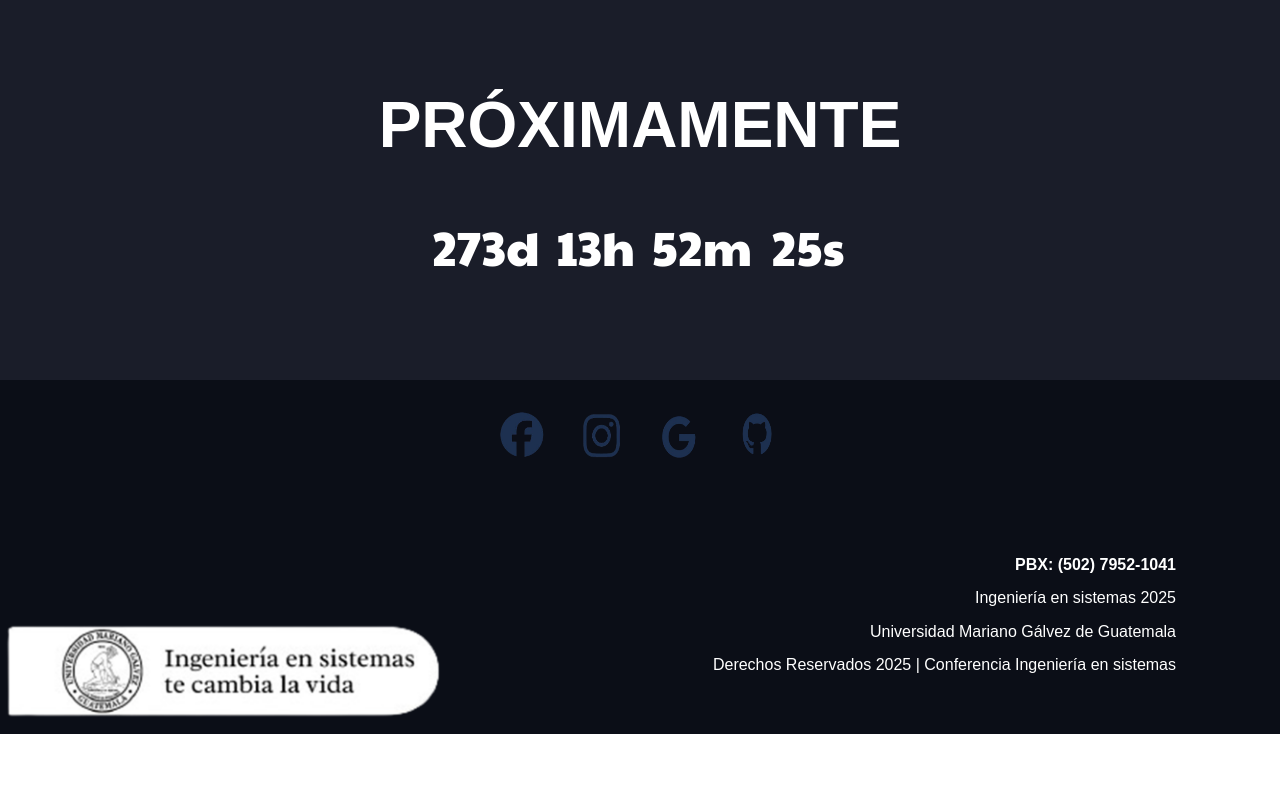
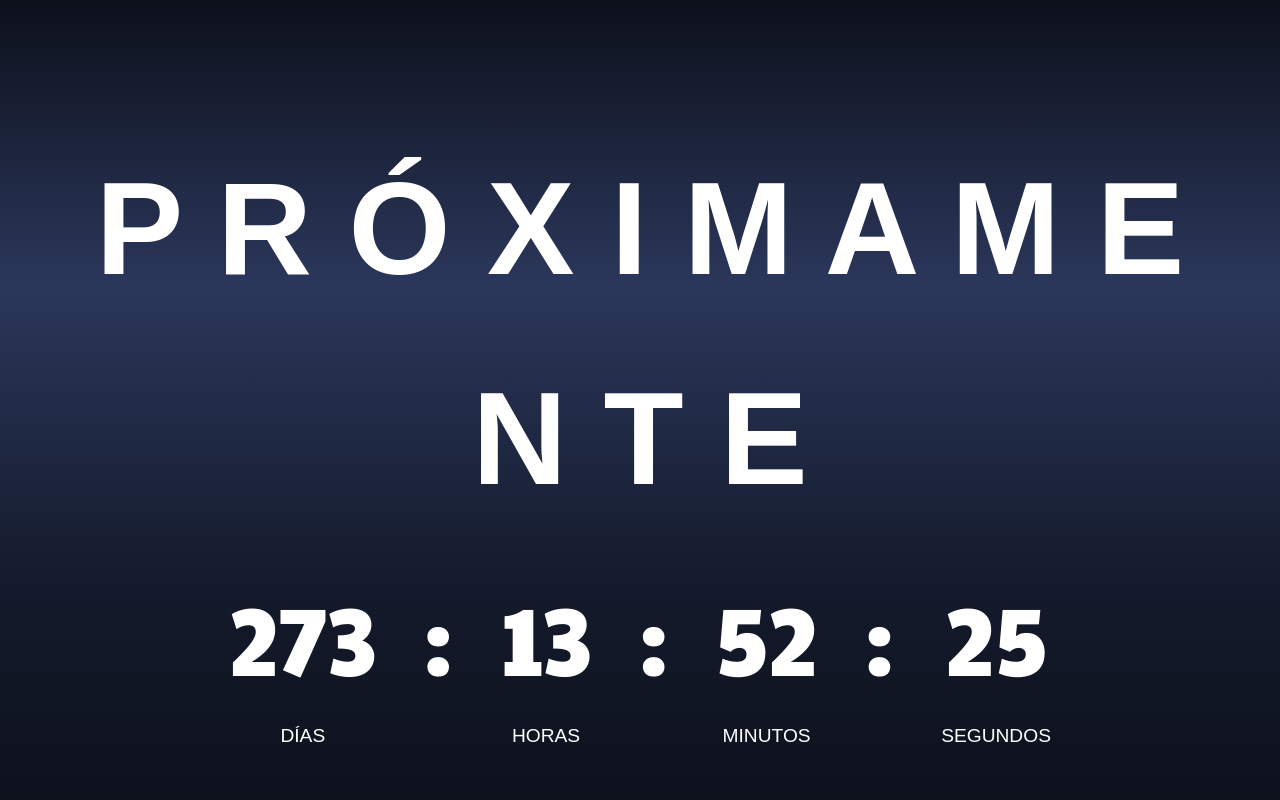
Before and after one commit to anthonymateoxd/Proyecto_Congreso_2025, a React (Vite) app: page / in a window 1280 px wide. Shown: the part 820-1620 px from the top of the page. Before the commit the page ends 1555 px from the top, so only its background shows below. Built offline with nearby package versions, Linux system fonts and the light colour scheme; a web font is replaced by a local one.

Commit message:
:sparkles: Diseño Cronometro Terminado

```diff
--- a/src/pages/ComingSoon.jsx
+++ b/src/pages/ComingSoon.jsx
@@ -59,23 +59,38 @@ function ComingSoon() {
 
       {/* Countdown Section */}
       <section className="countdown-section">
-        <h2 className="section-title">PRÓXIMAMENTE</h2>
+        <h2 className="section-title">P R Ó X I M A M E N T E</h2>
         <div className="countdown-timer">
-          <span>{formatTimeUnit(timeLeft.days)}d</span>
-          <span>{formatTimeUnit(timeLeft.hours)}h</span>
-          <span>{formatTimeUnit(timeLeft.minutes)}m</span>
-          <span>{formatTimeUnit(timeLeft.seconds)}s</span>
+          <div className="time-box">
+            <span>{formatTimeUnit(timeLeft.days)}</span>
+            <p className="time-title">DÍAS</p>
+          </div>
+          <span className="separator">:</span>
+          <div className="time-box">
+            <span>{formatTimeUnit(timeLeft.hours)}</span>
+            <p className="time-title">HORAS</p>
+          </div>
+          <span className="separator">:</span>
+          <div className="time-box">
+            <span>{formatTimeUnit(timeLeft.minutes)}</span>
+            <p className="time-title">MINUTOS</p>
+          </div>
+          <span className="separator">:</span>
+          <div className="time-box">
+            <span>{formatTimeUnit(timeLeft.seconds)}</span>
+            <p className="time-title">SEGUNDOS</p>
+          </div>
         </div>
       </section>
+
 
       {/* Footer */}
       <footer className="main-footer">
         <div className="footer-social">
           <div className="social-icons">
-      <a href="#" className="social-icon"><img src={fb} alt="Facebook" /></a>
-      <a href="#" className="social-icon"><img src={ig} alt="Instagram" /></a>
-      <a href="#" className="social-icon"><img src={google} alt="Google" /></a>
-      <a href="#" className="social-icon"><img src={git} alt="Github" /></a>
+            <a href="https://www.facebook.com/u.marianogalvez/" target="_blank" className="social-icon"><img src={fb} alt="Facebook" /></a>
+            <a href="https://www.instagram.com/marianogalvez/" target="_blank" className="social-icon"><img src={ig} alt="Instagram" /></a>
+            <a href="https://www.umg.edu.gt/" target="_blank" className="social-icon"><img src={google} alt="Google" /></a>
           </div>
         </div>
 
@@ -83,18 +98,16 @@ function ComingSoon() {
           <div className="footer-logo-container">
             <img src={Umg} alt="Logo Universidad" className="footer-logo" />
           </div>
-
           <div className="footer-info">
-
-
             <div className="footer-contact">
+              <p>info@umg.edu.gt</p>
               <p><strong>PBX: (502) 7952-1041  </strong></p>
               <p>Ingeniería en sistemas 2025  </p>
             </div>
 
             <div className="footer-university">
               <p>Universidad Mariano Gálvez de Guatemala  </p>
-        <p>Derechos Reservados 2025 | Conferencia Ingeniería en sistemas  </p>
+              <p>© Derechos Reservados 2025 | Conferencia Ingeniería en sistemas  </p>
             </div>
         </div>
       </div>
--- a/src/styles/ComingSoon.css
+++ b/src/styles/ComingSoon.css
@@ -1,6 +1,7 @@
 /* Font Imports */
 @import url('https://fonts.googleapis.com/css2?family=Pavanam&family=Paytone+One&display=swap');
 @import url('https://fonts.googleapis.com/css2?family=Radley:ital@0;1&display=swap');
+@import url('https://fonts.googleapis.com/css2?family=Paytone+One&display=swap" rel="stylesheet');
 
 /* Reset completo */
 * {
@@ -12,7 +13,7 @@
 /* Base Styles */
 :root {
   --primary-bg: #0B0E17;
-  --secondary-bg: #1A1D29;
+  --secondary-bg: #171E30;
   --accent-color: #FFFFFF;
   --text-light: #FFFFFF;
   --text-dark: #333333;
@@ -91,7 +92,7 @@ body {
   justify-content: space-between;
   align-items: center;
   z-index: 10;
-  background-color: rgba(11, 14, 23, 0.7);
+  background-color: rgba(11, 14, 23, 0);
   margin: 0;
 }
 
@@ -157,9 +158,10 @@ body {
 
 /* Countdown Section */
 .countdown-section {
+  background: linear-gradient(#0B0E17, #2B375B, #141A2B, #0B0E17);
   width: 100%;
   min-height: 50vh;
-  padding: 4rem 5%;
+  padding: 9rem 5%;
   background-color: var(--secondary-bg);
   display: flex;
   flex-direction: column;
@@ -171,29 +173,41 @@ body {
 
 .section-title {
   font-family: var(--font-main);
-  font-size: clamp(2rem, 5vw, 4rem);
-  margin-bottom: 2rem;
+  font-size: 8.2em;
+  margin-bottom: 1rem;
   color: var(--text-light);
 }
 
 .countdown-timer {
   display: flex;
-  gap: 1rem;
+  gap: 3rem;
   flex-wrap: wrap;
   justify-content: center;
   margin: 0;
   padding: 0;
+  font-family: paytone-one;
 }
 
 .countdown-timer span {
   font-family: var(--font-heading);
-  font-size: clamp(1.5rem, 4vw, 3rem);
+  font-size: 6em;
   font-weight: bold;
   color: var(--accent-color);
-  min-width: 80px;
+  min-width: auto;
+
 }
 
-/* Footer - Versión actualizada con redes sociales */
+.time-title{
+  font-family: var(--font-main);
+  font-size: 1.2em;
+  font-weight: normal;
+  text-transform: uppercase;
+  color: var(--text-light);
+  margin-top: 0.5rem;
+}
+
+
+/* Footer */
 .main-footer {
   width: 100%;
   background-color: var(--primary-bg);
@@ -204,72 +218,65 @@ body {
 .footer-social {
   width: 100%;
   background-color: #0B0E17;
-  padding: 1.5rem 0;
+  padding: 2rem 0 0;
   display: flex;
   justify-content: center;
+  align-items: flex-end;
+  min-height: 80px;
 }
 
 .social-icons {
-  display: flex;
-  gap: 1.5rem;
-  align-items: center;
+    display: flex;
+    gap: 25px;
+    justify-content: center;
+    align-items: flex-end;
 }
 
 .social-icon img {
-  width: 55px;
-  height: 60px;
-  transition: transform 0.3s ease;
+    width: 55px;
+    height: 55px;
+    filter: brightness(1);
+    transition: transform 0.3s ease-in-out;
+    margin-bottom: -20px;
 }
 
-.social-icon:hover img {
-  transform: scale(1.2);
+.social-icon img:hover {
+    transform: scale(1.1);
 }
 
 .footer-content {
   width: 100%;
-  max-width: 1200px;
-  margin: 0 auto;
-  padding: 3rem 5%;
+  max-width: auto;
+  padding: 1rem;
   display: flex;
   flex-direction: row;
   justify-content: space-between;
-  align-items: center;
-  gap: 3rem;
+  align-items: flex-end;
 }
 
 .footer-logo-container {
-  flex: 0 0 auto;
+  display: flex;
+  align-items: flex-end;
 }
 
 .footer-logo {
-  height: 120px;
-  width: auto;
-  position: absolute;
-  left: 0;
- }
+  height: auto;
+  max-height: 100px;
+}
 
 .footer-info {
-  flex: 1;
   text-align: right;
 }
 
-.footer-slogan {
-  font-family: var(--font-serif);
-  font-size: 1.8rem;
-  color: var(--accent-color);
-  margin-bottom: 1.5rem;
-  line-height: 1.3;
-}
-
-.footer-contact p,
-.footer-university p {
-  margin: 0.5rem 0;
+.footer-contact p, .footer-university p {
+  margin: 0.4rem;
   font-size: 1rem;
 }
 
 .footer-contact strong {
   color: var(--accent-color);
 }
+
 
 /* Responsive Design */
 @media (max-width: 1024px) {
```
Also changed, not shown: src/Recursos/img/Logofooter.png. Lines whose indentation alone changed are shown as unchanged.
